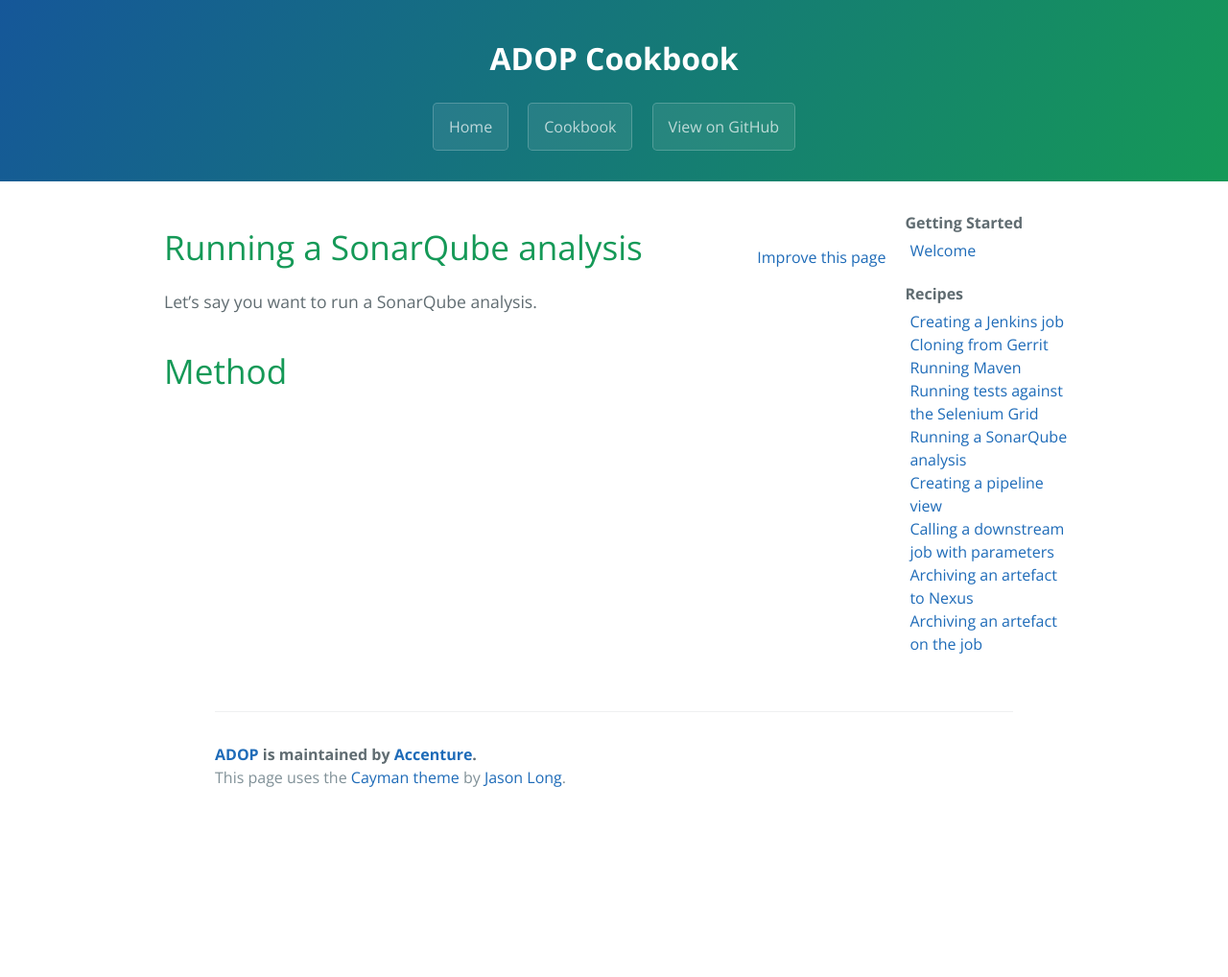
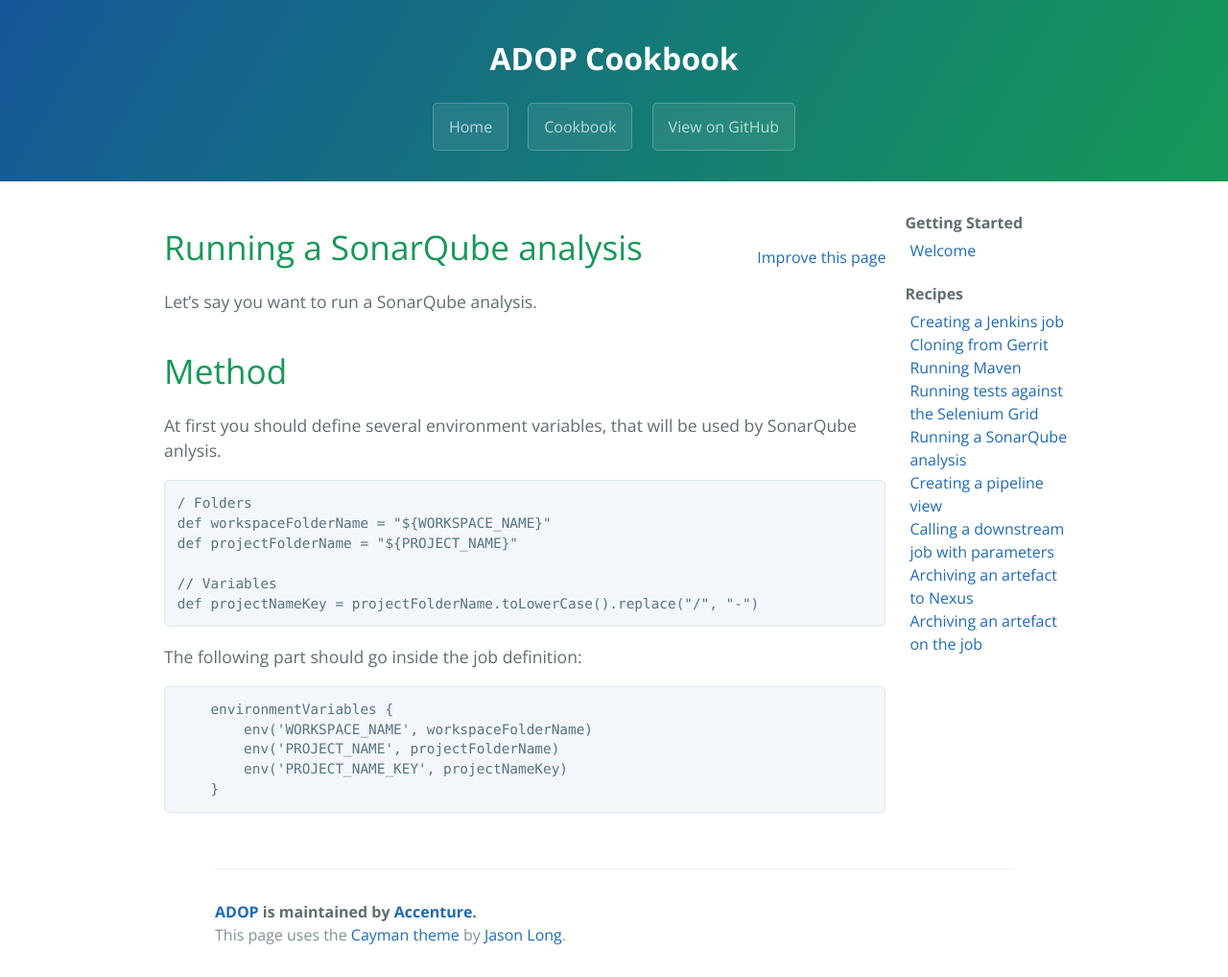
Before and after one commit to alexeymhv/adop-cartridges-cookbook, a Jekyll site: the page built from _docs/recipes/running-sq-analysis.md, in a window 1280 px wide. Shown: the whole page at 96% size. Built offline with Jekyll 4.4.1, drawn with Linux system fonts in a browser that asks for light colours; before the commit the page ends 900 px from its top, so only the background shows below that.

Commit message:
Update running-sq-analysis.md

````diff
--- a/_docs/recipes/running-sq-analysis.md
+++ b/_docs/recipes/running-sq-analysis.md
@@ -7,3 +7,24 @@ permalink: /docs/recipes/running-sq-analysis/
 Let's say you want to run a SonarQube analysis.
 
 # Method
+
+At first you should define several environment variables, that will be used by SonarQube anlysis.
+
+```
+/ Folders
+def workspaceFolderName = "${WORKSPACE_NAME}"
+def projectFolderName = "${PROJECT_NAME}"
+
+// Variables
+def projectNameKey = projectFolderName.toLowerCase().replace("/", "-")
+```
+
+The following part should go inside the job definition:
+
+```
+    environmentVariables {
+        env('WORKSPACE_NAME', workspaceFolderName)
+        env('PROJECT_NAME', projectFolderName)
+        env('PROJECT_NAME_KEY', projectNameKey)
+    }
+```
````
